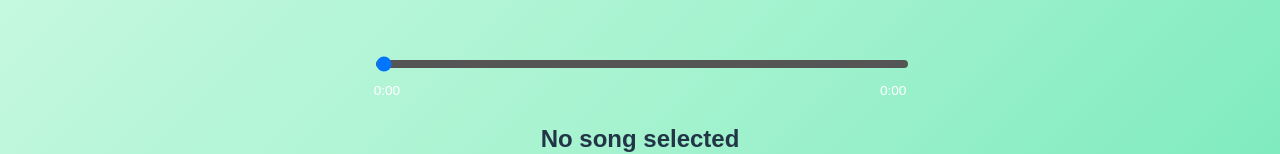
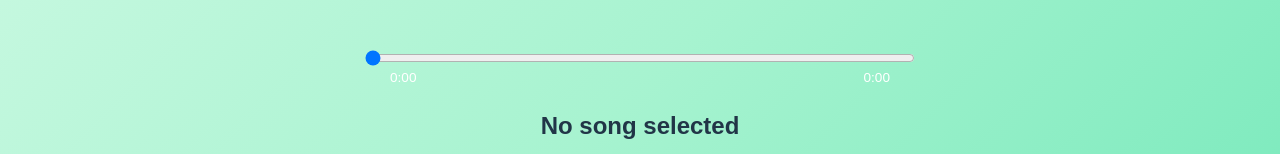
Before and after one commit to Asrith-Ladi/my_music_player, a React (Vite) app in the folder music_player_frontend/: page / in a window 1280 px wide. Shown: the part 349-503 px from the top of the page. Built offline with nearby package versions, Linux system fonts and the light colour scheme; no server answers; a web font is replaced by a local one.

Commit message:
playing on lock screen

```diff
--- a/music_player_frontend/src/App.jsx
+++ b/music_player_frontend/src/App.jsx
@@ -4,7 +4,7 @@ import PlayerBar from "./components/PlayerBar";
 import SongInfo from "./components/SongInfo";
 import SearchSongList from "./components/SearchSongList";
 import ThemeSwitcher from "./components/ThemeSwitcher";
-import ThemeBackground from "./components/ThemeBackground";
+import ThemeBackground from "./components/ThemeBg";
 import ProgressBar from "./components/ProgressBar";
 
 function formatTime(seconds) {
@@ -64,36 +64,113 @@ function App() {
     };
   }, [audioRef, currentIndex]);
 
+  // ---- SEEKING ----
+  const handleSeek = (time) => {
+    const audio = audioRef.current;
+    if (audio && !isNaN(audio.duration)) {
+      audio.currentTime = time;
+      setCurrentTime(time);
+    }
+  };
+  const [isSeeking, setIsSeeking] = useState(false);
+  const [seekValue, setSeekValue] = useState(0);
+
+  const handleSeekStart = () => {
+    setIsSeeking(true);
+  };
+
+  const handleSeekChange = (value) => {
+    setSeekValue(value);
+  };
+
+  const handleSeekEnd = (value) => {
+    setIsSeeking(false);
+    if (audioRef.current) {
+      audioRef.current.currentTime = value;
+    }
+  };
+
+  // Update slider when not dragging
+  useEffect(() => {
+    if (!isSeeking) {
+      setSeekValue(currentTime);
+    }
+  }, [currentTime, isSeeking]);
+
+
+  // ---- PLAY / PAUSE ----
+  const handlePlayPause = () => {
+    const audio = audioRef.current;
+    if (!audio) return;
+    if (audio.paused) {
+      audio.play();
+    } else {
+      audio.pause();
+    }
+    };
+
+  // ---- NEXT / PREVIOUS ----
   const playNext = () => {
-    setCurrentIndex((prev) =>
+    setCurrentIndex(prev =>
       shuffle
         ? Math.floor(Math.random() * songs.length)
         : (prev + 1) % songs.length
     );
     setLiked(false);
+    setTimeout(() => audioRef.current?.play(), 100);
   };
 
   const playPrevious = () => {
-    setCurrentIndex((prev) =>
+    setCurrentIndex(prev =>
       shuffle
         ? Math.floor(Math.random() * songs.length)
         : (prev - 1 + songs.length) % songs.length
     );
     setLiked(false);
+    setTimeout(() => audioRef.current?.play(), 100);
   };
 
-  const handleSeek = (time) => {
-    if (audioRef.current) {
-      audioRef.current.currentTime = time;
-      setCurrentTime(time);
+  useEffect(() => {
+  if ("mediaSession" in navigator && songs.length > 0) {
+    const currentSong = songs[currentIndex];
+
+    // Set metadata for lock screen / notification
+    navigator.mediaSession.metadata = new window.MediaMetadata({
+      title: currentSong.name || "Unknown Title",
+      artist: "Asrith's Playlist",
+      album: "",
+      artwork: [
+        { src: "/cover.png", sizes: "512x512", type: "image/png" }
+      ]
+    });
+
+    // Handle lock screen controls
+    navigator.mediaSession.setActionHandler("play", () => {
+      audioRef.current?.play();
+    });
+    navigator.mediaSession.setActionHandler("pause", () => {
+      audioRef.current?.pause();
+    });
+    navigator.mediaSession.setActionHandler("nexttrack", () => {
+      playNext();
+    });
+    navigator.mediaSession.setActionHandler("previoustrack", () => {
+      playPrevious();
+    });
+  }
+  }, [currentIndex, songs]);
+
+  // ---- JSX ----
+  <audio
+    ref={audioRef}
+    autoPlay
+    src={
+      songs[currentIndex]
+        ? `https://asrith-music-player.onrender.com/stream/${songs[currentIndex]?.id}`
+        : undefined
     }
-  };
-
-  const handlePlayPause = () => {
-    if (!audioRef.current) return;
-    if (audioRef.current.paused) audioRef.current.play();
-    else audioRef.current.pause();
-  };
+    onEnded={playNext}
+  />
 
   const handleVolumeChange = (v) => {
     setVolume(v);
@@ -142,7 +219,6 @@ function App() {
           duration={duration}
           onSeek={handleSeek}
         />
-
         {/* Song Info */}
         <SongInfo song={songs[currentIndex]} />
 
--- a/music_player_frontend/src/components/ProgressBar.jsx
+++ b/music_player_frontend/src/components/ProgressBar.jsx
@@ -1,52 +1,79 @@
-import React from "react";
-
-function formatTime(seconds) {
-  if (isNaN(seconds)) return "0:00";
-  const m = Math.floor(seconds / 60);
-  const s = Math.floor(seconds % 60);
-  return `${m}:${s < 10 ? "0" : ""}${s}`;
-}
+import React, { useState } from "react";
 
 export default function ProgressBar({ currentTime, duration, onSeek }) {
+  const [previewTime, setPreviewTime] = useState(null);
+  const [isDragging, setIsDragging] = useState(false);
+
+  const formatTime = (seconds) => {
+    if (isNaN(seconds)) return "0:00";
+    const m = Math.floor(seconds / 60);
+    const s = Math.floor(seconds % 60);
+    return `${m}:${s < 10 ? "0" : ""}${s}`;
+  };
+
+  const handleChange = (value) => {
+    setPreviewTime(value);
+  };
+
+  const handleMouseDown = () => setIsDragging(true);
+  const handleMouseUp = () => {
+    if (previewTime !== null) onSeek(previewTime);
+    setIsDragging(false);
+    setPreviewTime(null);
+  };
+
   return (
     <div
       style={{
-        width: "90%",       // Flexible but wide
-        maxWidth: "800px",  // Limit for large screens
-        marginTop: "2rem",
+        width: "100%",
+        maxWidth: "500px",
+        display: "flex",
+        flexDirection: "column",
+        alignItems: "center",
+        marginTop: "20px",
       }}
     >
-      {/* Slider */}
+      {/* Progress Slider */}
       <input
         type="range"
         min={0}
         max={duration || 0}
         step={0.1}
-        value={currentTime}
-        onChange={(e) => onSeek(Number(e.target.value))}
+        value={isDragging && previewTime !== null ? previewTime : currentTime}
+        onChange={(e) => handleChange(Number(e.target.value))}
+        onMouseDown={handleMouseDown}
+        onMouseUp={handleMouseUp}
+        onTouchStart={handleMouseDown}
+        onTouchEnd={handleMouseUp}
         style={{
-          width: "100%",
+          width: "110%",
           height: "8px",
-          borderRadius: "9999px",
+          borderRadius: "4px",
           cursor: "pointer",
-          appearance: "none",
           background: `linear-gradient(to right, #3b82f6 ${
-            duration ? (currentTime / duration) * 100 : 0
-          }%, #555 ${duration ? (currentTime / duration) * 100 : 0}%)`,
+            duration
+              ? ((isDragging && previewTime !== null ? previewTime : currentTime) / duration) * 100
+              : 0
+          }%, #555 ${
+            duration
+              ? ((isDragging && previewTime !== null ? previewTime : currentTime) / duration) * 100
+              : 0
+          }%)`,
         }}
       />
 
-      {/* Times */}
+      {/* Time Labels */}
       <div
         style={{
           display: "flex",
           justifyContent: "space-between",
-          marginTop: "6px",
+          width: "100%",
           fontSize: "0.85rem",
-          color: "#fff",
+          color: "white",
+          marginTop: "4px",
         }}
       >
-        <span>{formatTime(currentTime)}</span>
+        <span>{formatTime(isDragging && previewTime !== null ? previewTime : currentTime)}</span>
         <span>{formatTime(duration)}</span>
       </div>
     </div>
--- a/music_player_frontend/src/components/SearchSongList.jsx
+++ b/music_player_frontend/src/components/SearchSongList.jsx
@@ -115,9 +115,9 @@ export default function SearchSongList({ songs, onSelect }) {
         onClick={() => setIsModalOpen(true)}
         style={{
           position: "fixed",
-          top: "70px",
+          top: "13%",
           left: "50%",
-          width: "280px",
+          width: "250px",
           maxWidth: "90vw",
           transform: "translateX(-140px)",
           zIndex: 1000,
@@ -176,7 +176,7 @@ export default function SearchSongList({ songs, onSelect }) {
               style={{
                 display: "flex",
                 alignItems: "center",
-                padding: "10px 16px",
+                padding: "12px 16px",
                 borderRadius: "30px",
                 border: "2px solid #22c55e",
                 backgroundColor: "white",
```
Also changed, not shown: music_player_frontend/src/components/ThemeBg.jsx (renamed from music_player_frontend/src/components/Themebackground.jsx).
